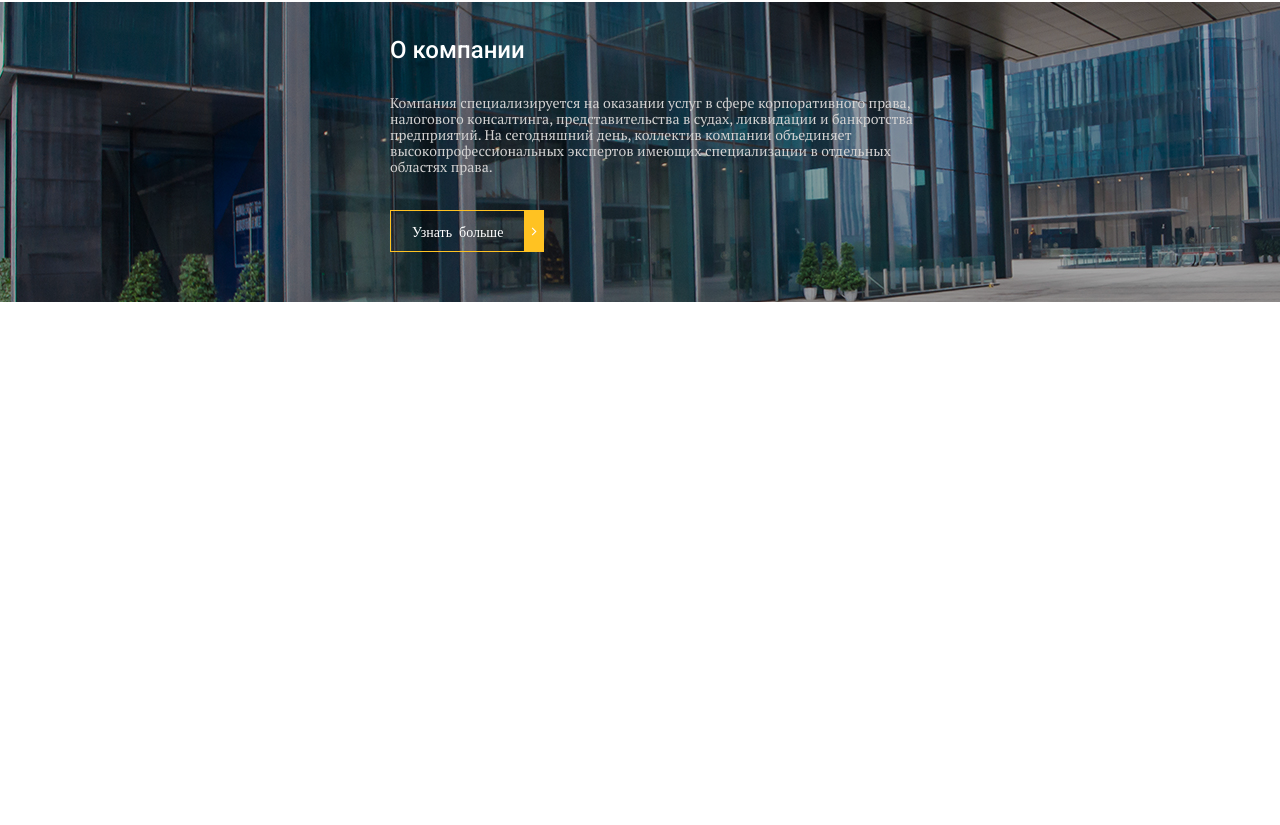
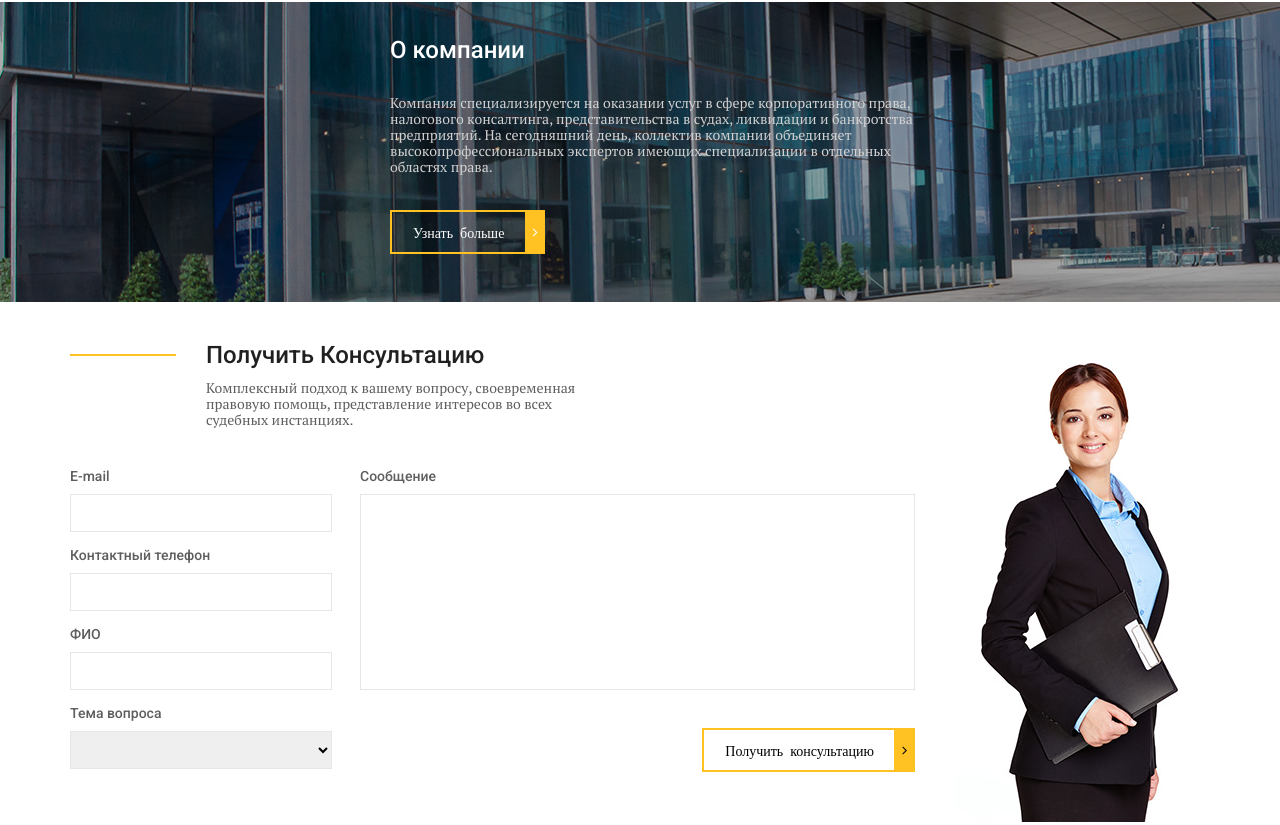
Before and after one commit to St4y-23/LogoType, a website: page app/index.html in a window 1280 px wide. Shown: the part 1307-2132 px from the top of the page. Before the commit the page ends 1609 px from the top, so only its background shows below. Drawn offline with nearby package versions, Linux system fonts and the light colour scheme; files that its build step writes are made by us from their sources; files whose address does not match are found by name.

Commit message:
added consult

```diff
--- a/app/index.html
+++ b/app/index.html
@@ -155,6 +155,61 @@
     </div>
   </section>
 
+  <!-- CONSULTATION -->
+  <section class="consultation">
+    <div class="container">
+      <div class="consultation__inner">
+        <div class="consultation__inner-border"></div>
+        <div class="consultation__inner-wrapper">
+          <div class="consultation__inner-title title">Получить Консультацию</div>
+          <div class="consultation__inner-text">Комплексный подход к вашему вопросу, своевременная
+            правовую помощь, представление интересов во всех судебных инстанциях.</div>
+        </div>
+      </div>
+      <div class="consultation__wrapper">
+        <div class="consultation__form-inner">
+          <form>
+            <div class="consultation__form-info">
+
+              <div class="consultation__form-name">
+                <div class="consultation__form-text">E-mail</div>
+                <input type="text" required>
+              </div>
+
+              <div class="consultation__form-name">
+                <div class="consultation__form-text">Контактный телефон</div>
+                <input type="text" required>
+              </div>
+
+              <div class="consultation__form-name">
+                <div class="consultation__form-text">ФИО</div>
+                <input type="text" required>
+              </div>
+
+              <div class="consultation__form-name">
+                <div class="consultation__form-text">Тема вопроса</div>
+                <select>
+                  <option></option>
+                  <option>1</option>
+                  <option>2</option>
+                </select>
+              </div>
+
+            </div>
+            <div class="consultation__form-msg">
+              <div class="consultation__form-text">Сообщение</div>
+              <textarea></textarea>
+              <div class="consultation__form-btn">
+                <button class="slider-top__btn icon-angle-right">Получить консультацию</button>
+              </div>
+            </div>
+          </form>
+        </div>
+        <div class="consultation__inner-img"><img src="img/content/consult-girl.jpg" alt=""></div>
+      </div>
+    </div>
+  </section>
+
 
 
 
--- a/app/scss/style.scss
+++ b/app/scss/style.scss
@@ -146,14 +146,14 @@
 	@include f500;
 		color: #fff;
 		padding: 13px 21px;
-		border-top: 1px solid $yellow;
-		border-left: 1px solid $yellow;
-		border-bottom: 1px solid $yellow;
+		border-top: 2px solid $yellow;
+		border-left: 2px solid $yellow;
+		border-bottom: 2px solid $yellow;
 	&::before{
 		position: absolute;
 		right: -20px;
-		top: -1px;
-		padding: 14px 8px;
+		top: -2px;
+		padding: 15px 8px;
 		background-color: $yellow;
 	}
 }
@@ -227,7 +227,10 @@
 }
 
 // ABOUT
-
+.about__inner{
+	height: 300px;
+	margin-bottom: 40px;
+}
 .about__img{
 	background-repeat: no-repeat;
 	background-size: cover;
@@ -261,8 +264,76 @@
 	margin-bottom: 35px;
 }
 
-
-
+// CONSULTATION
+.consultation__inner{
+	display: flex;
+	justify-content: flex-start;
+}
+.consultation__inner-border{
+	width: 106px;
+	height: 2px;
+	background-color: $yellow;
+	margin-top: 12px;
+}
+.consultation__inner-wrapper{
+	max-width: 390px;
+	margin-left: 30px;
+	margin-right: auto;
+	margin-bottom: 40px;
+}
+.consultation__inner-title{
+	font-size: 24px;
+}
+.consultation__wrapper{
+	display: flex;
+	justify-content: space-between;
+	position: relative;
+}
+.consultation__form-inner{
+	form{
+		display: flex;
+		justify-content: space-between;
+	}
+}
+.consultation__form-name{
+	margin-bottom: 15px;
+	input,
+	select{
+		width: 262px;
+		height: 38px;
+		border: 1px solid $grey;
+	}
+}
+.consultation__form-text{
+	margin-bottom: 10px;
+	@include f500;
+}
+.consultation__form-msg{
+	margin-left: 28px;
+	margin-right: auto;
+	textarea{
+		width: 555px;
+		height: 196px;
+		border: 1px solid $grey;
+		margin-bottom: 35px;
+		resize: none;
+	}
+	button{
+		background-color: #fff;
+		color: #000;
+		cursor: pointer;
+	}
+}
+.consultation__form-btn{
+	display: flex;
+	justify-content: flex-end;
+	margin-right: 18px;
+}
+.consultation__inner-img{
+	position: absolute;
+	right: 0;
+	top: -105px;
+}
 
 
 
--- a/gulpfile.js
+++ b/gulpfile.js
@@ -56,7 +56,7 @@ gulp.task('js', function(){
 gulp.task('browser-sync', function() {
   browserSync.init({
       server: {
-          baseDir: "app/"
+          baseDir: "app/",
       }
   });
 });
```
Also changed, not shown: app/img/content/consult-girl.jpg (added).
